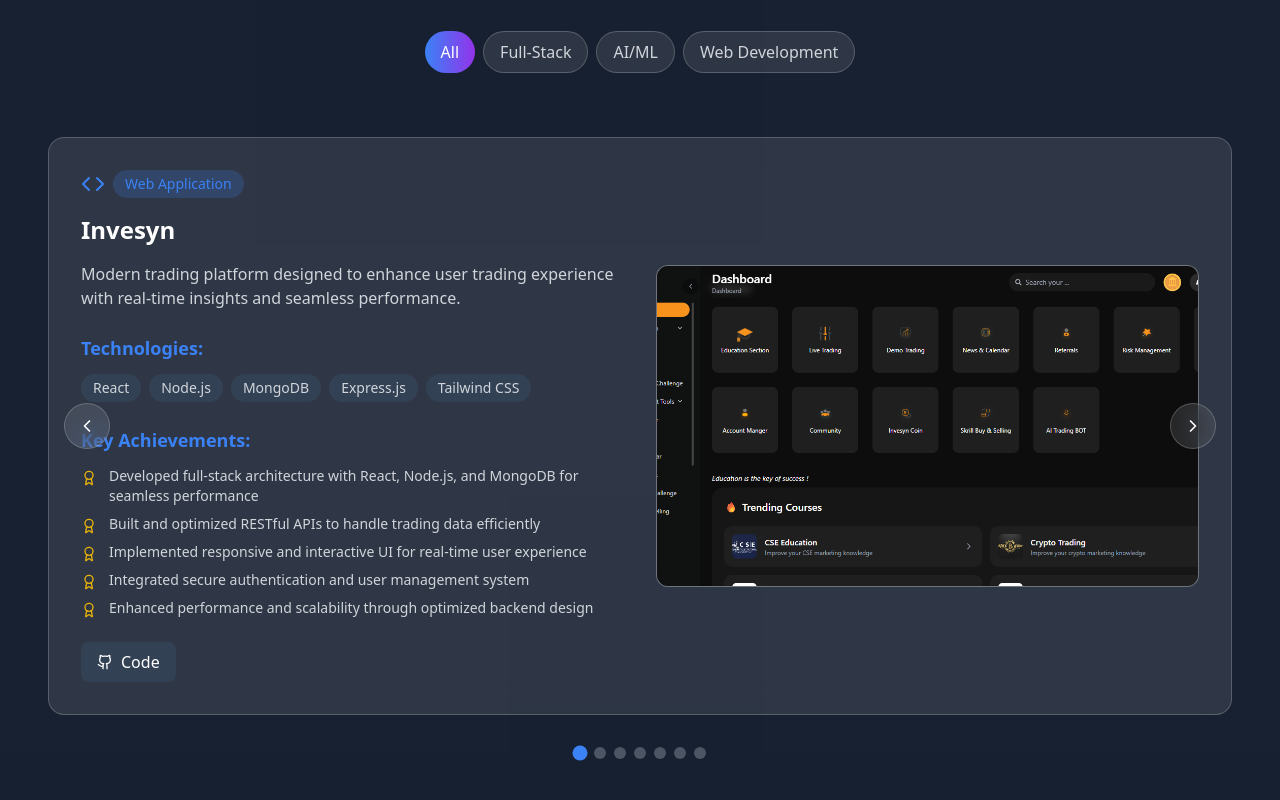
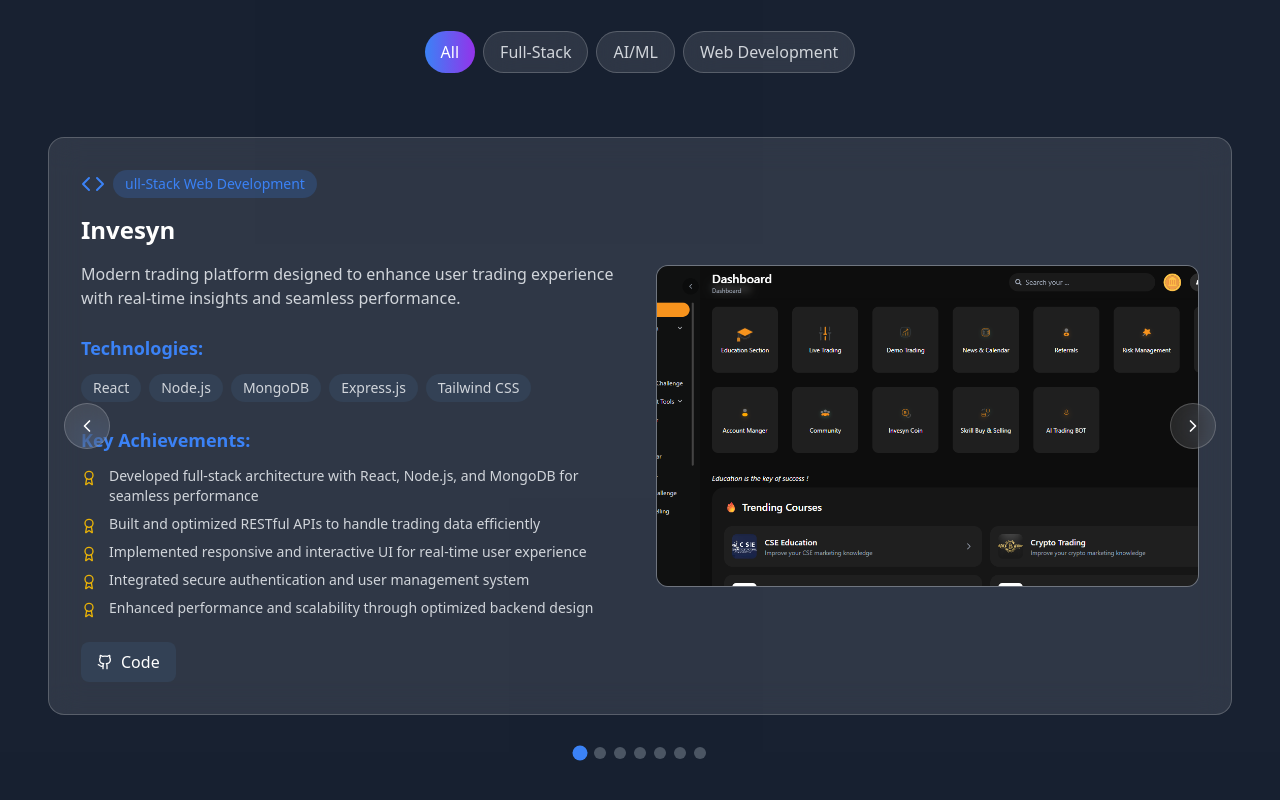
Before and after one commit to sandushiUmayanga1916/My-Portfolio, a React (Vite) app: page / in a window 1280 px wide. Shown: the part 3821-4621 px from the top of the page. Built offline with nearby package versions, Linux system fonts and the light colour scheme.

Commit message:
project updated

```diff
--- a/src/data/portfolioData.js
+++ b/src/data/portfolioData.js
@@ -153,7 +153,7 @@
         "Integrated secure authentication and user management system",
         "Enhanced performance and scalability through optimized backend design",
       ],
-      category: "Web Application",
+      category: "ull-Stack Web Development",
       status: "Ongoing",
       duration: "4 months",
       team: "3 members",
```
